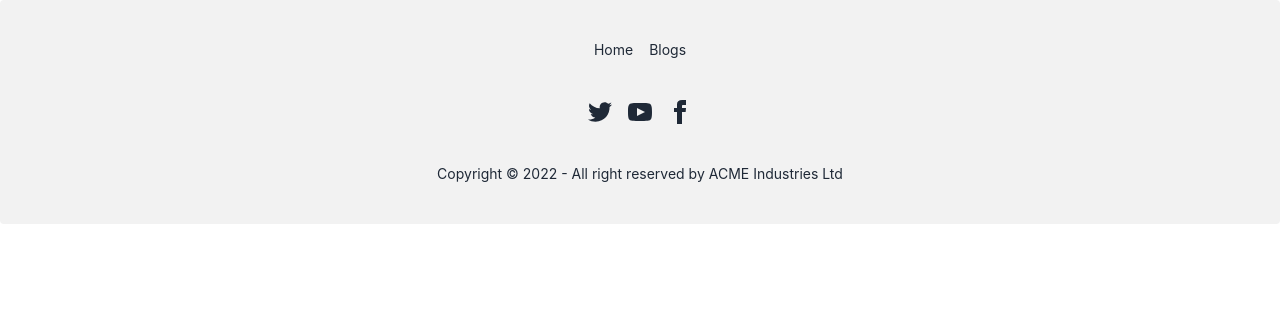
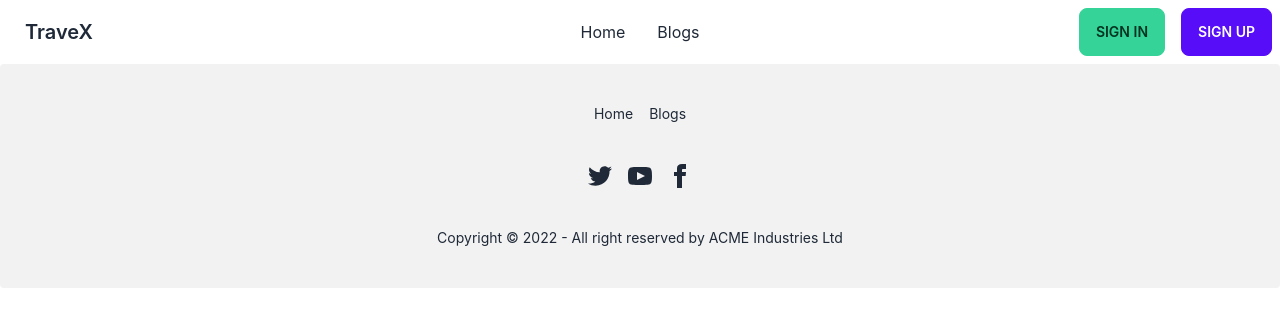
Before and after one commit to LabibaMashiat/TraveX-Client, a React (Create React App) app: page / in a window 1280 px wide. Shown: the top 326 px of the page. Built offline with nearby package versions, Linux system fonts and the light colour scheme.

Commit message:
header added

```diff
--- a/src/App.js
+++ b/src/App.js
@@ -1,11 +1,11 @@
-import logo from './logo.svg';
+
 import './App.css';
 import { RouterProvider } from 'react-router-dom';
 import router from './Router/Routes/Routes';
 
 function App() {
   return (
-    <div className="App">
+    <div className="w-75 mx-auto">
      <RouterProvider router={router}></RouterProvider>
     </div>
   );
--- a/src/Shared/Header/Header.js
+++ b/src/Shared/Header/Header.js
@@ -1,10 +1,24 @@
 import React from 'react';
+import { Link } from 'react-router-dom';
 
 const Header = () => {
     return (
-        <div>
+        <div className="navbar bg-base-100">
+  <div className="navbar-start">
 
-        </div>
+    <Link to='/' className="btn btn-ghost normal-case text-xl">TraveX</Link>
+  </div>
+  <div className="navbar-center hidden lg:flex">
+    <ul className="menu menu-horizontal p-0">
+      <li><Link to='/'>Home</Link></li>
+      <li><Link to='/blogs'>Blogs</Link></li>
+    </ul>
+  </div>
+  <div className="navbar-end">
+    <Link className="btn btn-success mx-4">Sign in</Link>
+    <Link className="btn btn-primary">Sign up</Link>
+  </div>
+</div>
     );
 };
 
```
